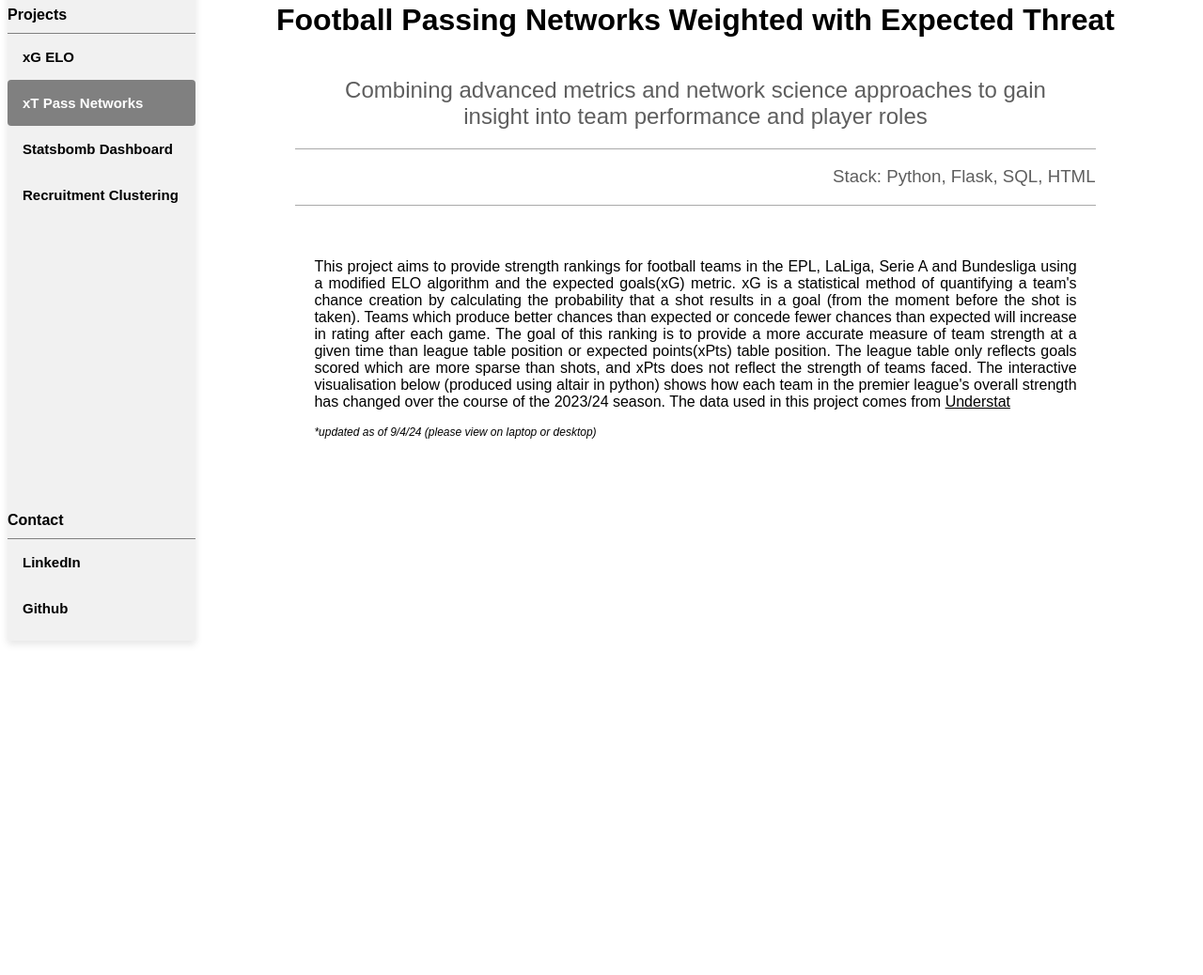
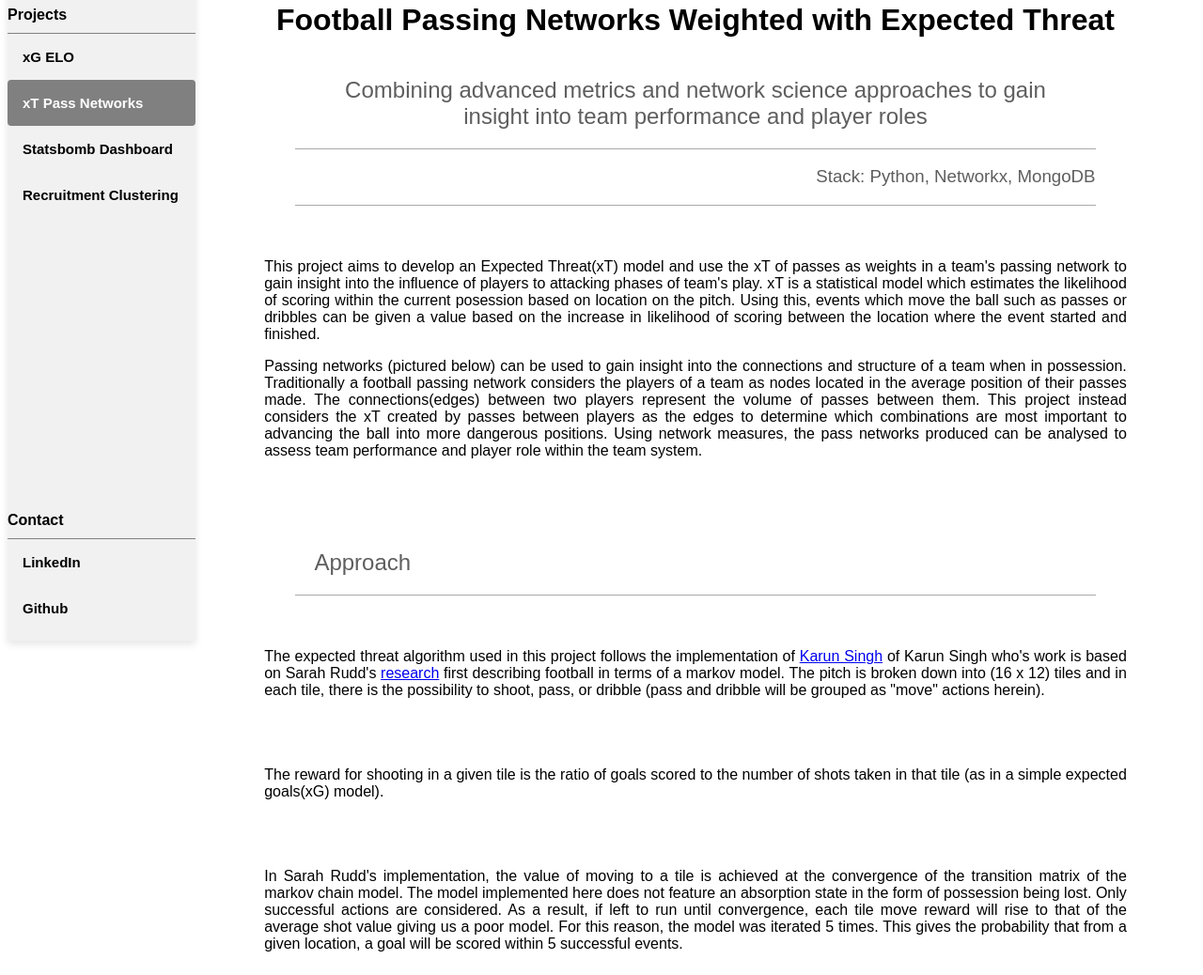
Before and after one commit to Joe-McMullen/Joe-McMullen.github.io, a plain HTML site: page templates/networks.html in a window 1280 px wide. Shown: the part 126-1164 px from the top of the page at 94% size. Before the commit the page ends 800 px from the top, so only its background shows below. Drawn offline with nearby package versions, Linux system fonts and the light colour scheme; a script that the page names is missing.

Commit message:
changes to network page

```diff
--- a/static/styles.scss
+++ b/static/styles.scss
@@ -241,7 +241,7 @@ body {
   color: black;
   margin-left: 200px;
   .text-div {
-    flex: 0.8;
+    flex: 0.9;
     max-width: 1000px;
     text-justify: auto;
     p {
--- a/templates/networks.html
+++ b/templates/networks.html
@@ -41,18 +41,57 @@
     </div>
     <div class="stack-container">
         <div class="stack-div">
-            <h3>Stack: Python, Flask, SQL, HTML</h3>
+            <h3>Stack: Python, Networkx, MongoDB</h3>
         </div>
     </div>
     <div class="text-container">
         <div class="text-div">
             <p>
-                This project aims to provide strength rankings for football teams in the EPL, LaLiga, Serie A and Bundesliga using a modified ELO algorithm and the expected goals(xG) metric.
-                xG is a statistical method of quantifying a team's chance creation by calculating the probability that a shot results in a goal (from the moment before the shot is taken). Teams which produce better chances than expected or concede fewer chances than expected will increase in rating after each game. The goal of this ranking is to provide a more accurate measure of team strength at a given time than league table position or expected points(xPts) table position. The league table only reflects goals scored which are more sparse than shots, and xPts does not reflect the strength of teams faced. The interactive visualisation below (produced using altair in python) shows how each team in the premier league's overall strength has changed over the course of the 2023/24 season. The data used in this project comes from
-                <a style="color: black;" href="https://understat.com">Understat</a>
+                This project aims to develop an Expected Threat(xT) model and use the xT of passes as weights in a team's passing network
+                to gain insight into the influence of players to attacking phases of team's play. xT is a statistical model which estimates
+                the likelihood of scoring within the current posession based on location on the pitch. Using this, events which move the ball
+                such as passes or dribbles can be given a value based on the increase in likelihood of scoring between the location where the
+                event started and finished.
             </p>
-            <p class="note">
-                *updated as of 9/4/24 (please view on laptop or desktop)
+            <p>
+                Passing networks (pictured below) can be used to gain insight into the connections and structure of a team when in possession.
+                Traditionally a football passing network considers the players of a team as nodes located in the average position of their passes made.
+                The connections(edges) between two players represent the volume of passes between them. This project instead considers the xT created by passes
+                between players as the edges to determine which combinations are most important to advancing the ball into more dangerous positions.
+                Using network measures, the pass networks produced can be analysed to assess team performance and player role within the team system.
             </p>
         </div>
     </div>
+    <div class="text-heading-container">
+        <div class="text-heading-div">
+            <h2>Approach</h2>
+        </div>
+    </div>
+    <div class="text-container">
+        <div class="text-div">
+            <p>
+                The expected threat algorithm used in this project follows the implementation of <a href="https://karun.in/blog/expected-threat.html">Karun Singh</a>
+                of Karun Singh who's work is based on Sarah Rudd's <a href="https://nessis.org/nessis11/rudd.pdf">research</a> first describing football
+                in terms of a markov model. The pitch is broken down into (16 x 12) tiles and in each tile, there is the possibility to shoot,
+                pass, or dribble (pass and dribble will be grouped as "move" actions herein).
+            </p>
+        </div>
+    </div>
+    <div class="text-container">
+        <div class="text-div">
+            <p>
+                The reward for shooting in a given tile is the ratio of goals scored to the number of shots taken in that tile (as in a simple expected goals(xG) model).
+            </p>
+        </div>
+    </div>
+    <div class="text-container">
+        <div class="text-div">
+            <p>
+                In Sarah Rudd's implementation, the value of moving to a tile is achieved at the convergence of the transition matrix of
+                the markov chain model. The model implemented here does not feature an absorption state in the form of possession being lost.
+                Only successful actions are considered. As a result, if left to run until convergence, each tile move reward will rise to that
+                of the average shot value giving us a poor model. For this reason, the model was iterated 5 times. This gives the probability that
+                from a given location, a goal will be scored within 5 successful events.
+            </p>
+        </div>
+    </div>
```
Also changed, not shown: static/styles.css, 1 other file.
